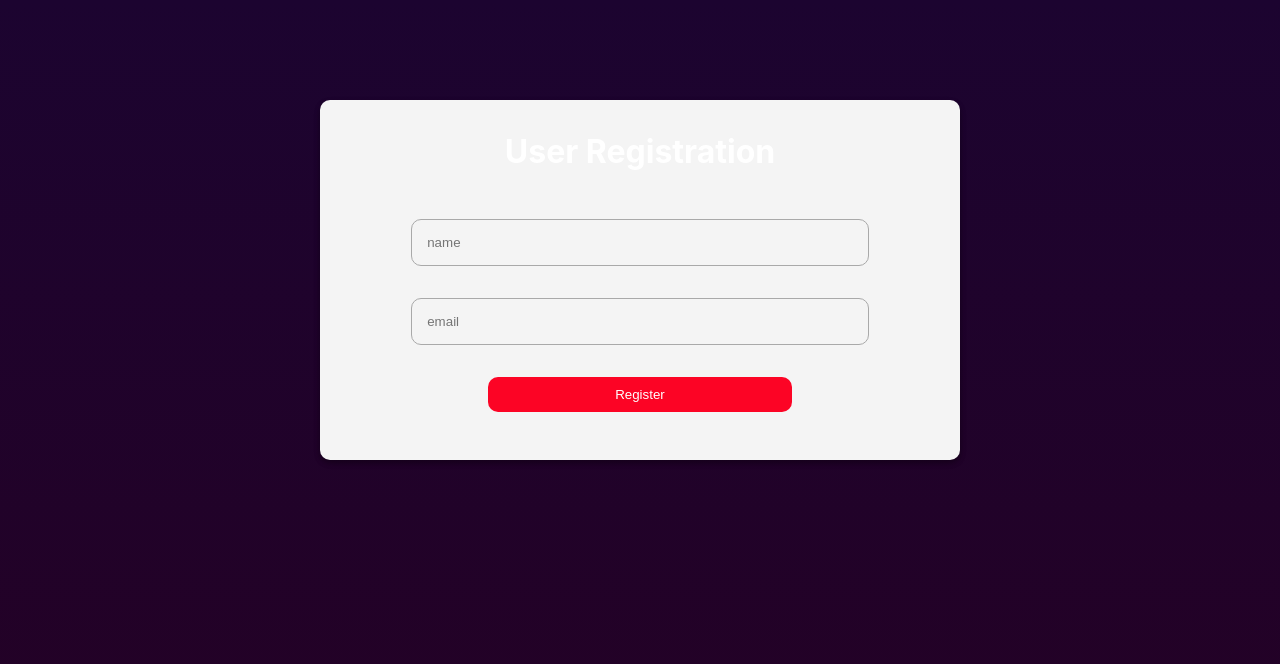
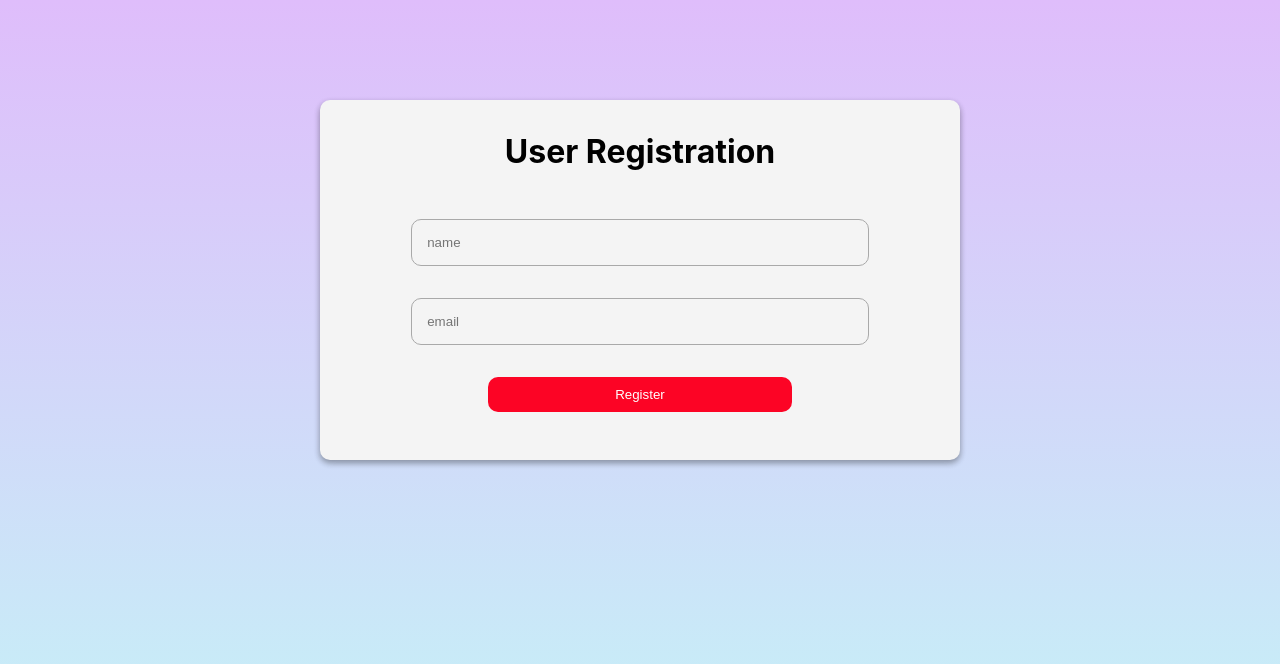
Before and after one commit to priyadharshini149/Assignment, a React (Create React App) app: page / in a window 1280 px wide. Shown: the top 664 px of the page. Built offline with nearby package versions, Linux system fonts and the light colour scheme.

Commit message:
app.js is modified

```diff
--- a/src/App.css
+++ b/src/App.css
@@ -4,9 +4,10 @@
 }
 .App {
   color: White;
+  color:black;
   height: 100vh;
   width: 100hw;
+ background-image: linear-gradient(rgb(223, 189, 251), rgb(196, 244, 247));
 
-
-  background-image: linear-gradient(rgb(28, 4, 48), rgb(36, 1, 37));
+ background-color: rgb(176, 214, 249);
 }
--- a/src/App.js
+++ b/src/App.js
@@ -13,6 +13,7 @@ function App() {
   const [selectedAnswers, setSelectedAnswers] = useState([]);
   const [timeSpent,setTimeSpent]=useState(0);
 
+
   console.log(selectedAnswers.length);
 
   const handleStartAssignment = (name) => {
@@ -21,7 +22,7 @@ function App() {
     // setEmail(email);
     setIsAssignStarted(true);
   };
-  const handleFinishAssignment = (answers) => {
+  const handleFinishAssignment = (answers,skill) => {
     setSelectedAnswers(answers);
     setIsAssignStarted(false);
     setIsAssignFinished(true);
@@ -38,6 +39,7 @@ function App() {
           selectedAnswers={selectedAnswers}
           name={name}
           timeSpent={timeSpent}
+
         ></Summary>
       ) : (
         <>
```
